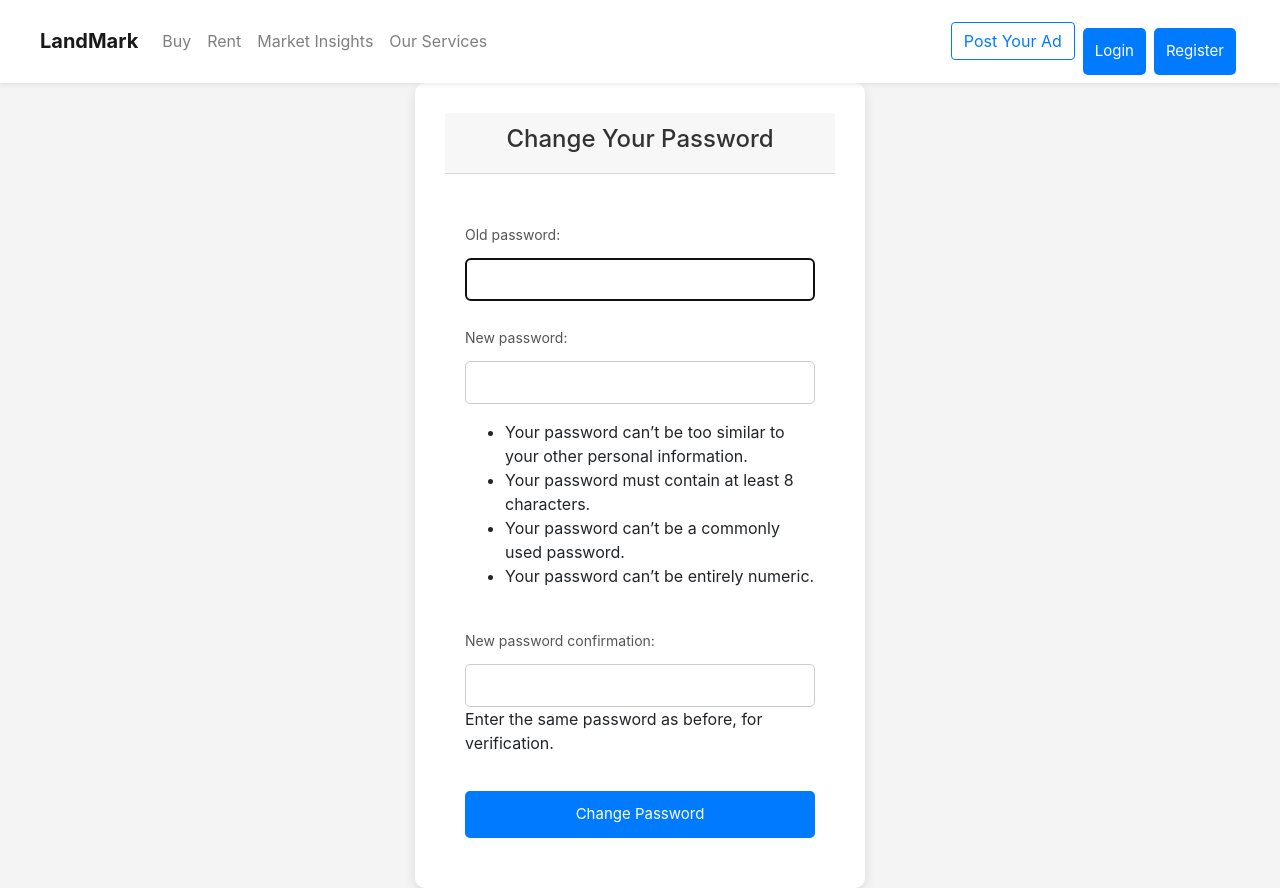
After one commit to Tharusha-Randunu/Real-Estate-Listings-Platform, a Django app: page /change-password/ in a window 1280 px wide. The commit adds this page. Run offline with Django 5.2, Linux system fonts and the light colour scheme; a user stored in the database is signed in; some libraries are stand-ins or nearby versions.

Commit message:
added password change option for user, errorhand;ling in password change and edit profilr

```diff
--- /dev/null
+++ b/home/templates/home/change_password.html
@@ -0,0 +1,122 @@
+<!-- home/change_password.html -->
+{% extends 'home/base.html' %}
+
+{% block content %}
+<div class="profile-container">
+    <div class="profile-card">
+        <div class="card-header">
+            <h2>Change Your Password</h2>
+        </div>
+        <div class="card-body">
+            <!-- Display success or error messages -->
+            {% if messages %}
+                <div class="alert-container">
+                    {% for message in messages %}
+                        <div class="alert alert-{{ message.tags }}">
+                            {{ message }}
+                        </div>
+                    {% endfor %}
+                </div>
+            {% endif %}
+
+            <form method="post" class="profile-form">
+                {% csrf_token %}
+                {{ form.as_p }}
+
+                <button type="submit" class="btn btn-primary">Change Password</button>
+            </form>
+        </div>
+    </div>
+</div>
+
+<style>
+    /* Styling to match the Edit Profile page */
+    .profile-container {
+        display: flex;
+        justify-content: center;
+        align-items: center;
+        min-height: 100vh;
+        background-color: #f4f4f4;
+    }
+
+    .profile-card {
+        background: #fff;
+        padding: 30px;
+        border-radius: 10px;
+        box-shadow: 0 4px 12px rgba(0, 0, 0, 0.1);
+        width: 100%;
+        max-width: 450px;
+    }
+
+    .card-header {
+        text-align: center;
+        margin-bottom: 20px;
+    }
+
+    .card-header h2 {
+        font-size: 24px;
+        color: #333;
+    }
+
+    .card-body {
+        margin-top: 10px;
+    }
+
+    .profile-form {
+        display: flex;
+        flex-direction: column;
+    }
+
+    .profile-form label {
+        margin-top: 10px;
+        font-size: 14px;
+        color: #555;
+    }
+
+    .profile-form input[type="password"] {
+        width: 100%;
+        padding: 10px 12px;
+        margin-top: 5px;
+        border: 1px solid #ccc;
+        border-radius: 5px;
+        font-size: 14px;
+    }
+
+    .btn-primary {
+        padding: 12px;
+        background-color: #007bff;
+        color: white;
+        border: none;
+        border-radius: 5px;
+        cursor: pointer;
+        margin-top: 20px;
+        font-size: 15px;
+    }
+
+    .btn-primary:hover {
+        background-color: #0056b3;
+    }
+
+    /* Custom styling for alert messages */
+    .alert-container {
+        margin-bottom: 20px;
+    }
+
+    .alert {
+        padding: 10px;
+        border-radius: 5px;
+        font-size: 14px;
+    }
+
+    .alert-success {
+        background-color: #28a745;
+        color: white;
+    }
+
+    .alert-error {
+        background-color: #dc3545;
+        color: white;
+    }
+</style>
+
+{% endblock %}
--- a/home/templates/home/edit_profile.html
+++ b/home/templates/home/edit_profile.html
@@ -10,6 +10,9 @@
                 {{ form.as_p }}
                 <button type="submit" class="btn btn-primary">Save Your Changes</button>
             </form>
+
+            <!-- Add a button to go to the change password page -->
+            <a href="{% url 'change_password' %}" class="btn btn-primary btn-danger" style="margin-top: 20px;">Change Password</a>
         </div>
     </div>
 </div>
--- a/home/urls.py
+++ b/home/urls.py
@@ -21,7 +21,7 @@ urlpatterns = [
     path('edit-ad/<int:ad_id>/', views.edit_ad, name='edit_ad'),
     path('delete-ad/<int:ad_id>/', views.delete_ad, name='delete_ad'),
     path('help/', views.help_page, name='help'),
-
+path('change-password/', views.change_password, name='change_password'),
 
 ]
 
--- a/home/views.py
+++ b/home/views.py
@@ -576,3 +576,21 @@ def delete_ad(request, ad_id):
 
 def help_page(request):
     return render(request, 'home/help.html')
+
+
+@login_required
+def change_password(request):
+    if request.method == 'POST':
+        form = PasswordChangeForm(user=request.user, data=request.POST)
+        if form.is_valid():
+            form.save()
+            # Keep the user logged in after password change
+            update_session_auth_hash(request, form.user)
+            messages.success(request, 'Your password has been successfully updated.')
+            return redirect('dashboard')  # Redirect to the dashboard or any page you prefer
+        else:
+            messages.error(request, 'There was an error with your password change. Please check your input.')
+    else:
+        form = PasswordChangeForm(user=request.user)
+
+    return render(request, 'home/change_password.html', {'form': form})
```
Also changed, not shown: home/forms.py (+7 -1 lines), home/templates/home/register.html (+42 -70 lines), db.sqlite3.
